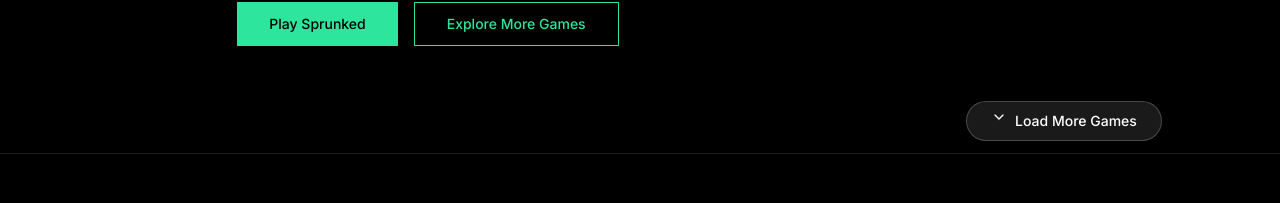
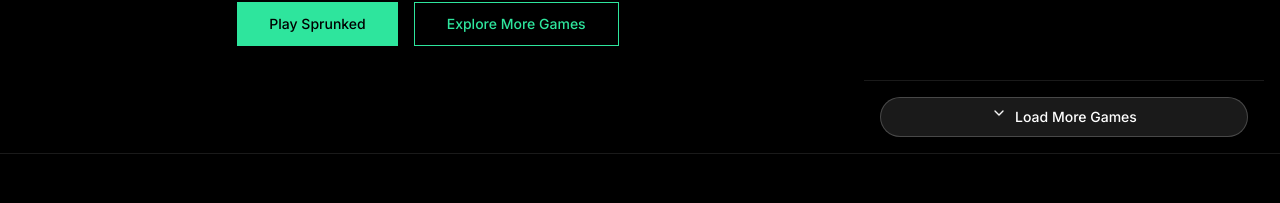
Before and after one commit to asce0110/IncrediboxSprunkigame, a Next.js app: page / in a window 1280 px wide. Shown: the part 679-882 px from the top of the page. Built offline with nearby package versions, Linux system fonts and the light colour scheme.

Commit message:
fix: 优化加载更多按钮布局，避免与游戏内容重叠

```diff
--- a/components/more-games.tsx
+++ b/components/more-games.tsx
@@ -154,8 +154,9 @@
       <div className="p-6 border-b border-[#2EE59D]/10">
         <h2 className="text-2xl font-semibold text-[#2EE59D]">More Sprunked Games</h2>
       </div>
-      <div className="flex-1 overflow-y-auto p-3 relative">
-        <div className="grid grid-cols-1 sm:grid-cols-2 md:grid-cols-3 gap-4 auto-rows-fr pb-16">
+      <div className="flex-1 flex flex-col">
+        <div className="flex-1 overflow-y-auto p-3">
+          <div className="grid grid-cols-1 sm:grid-cols-2 md:grid-cols-3 gap-4 auto-rows-fr">
             {moreGames.slice(0, visibleGames).map((game, index) => (
               <SimpleGameCard
                 key={index}
@@ -166,14 +167,12 @@
               />
             ))}
           </div>
+        </div>
         {hasMoreGames && (
-          <div className="absolute bottom-0 left-0 right-0 h-16 bg-gradient-to-t from-black/80 to-transparent pointer-events-none" />
-        )}
-        {hasMoreGames && (
-          <div className="absolute bottom-0 left-0 right-0 flex justify-center items-center h-16">
+          <div className="p-4 border-t border-white/10 bg-black/30">
             <Button
               onClick={loadMore}
-              className="bg-white/10 hover:bg-white/20 text-white border border-white/20 hover:border-white/40 transition-all duration-300 shadow-lg hover:shadow-white/20 px-6 py-2 rounded-full backdrop-blur-sm"
+              className="w-full bg-white/10 hover:bg-white/20 text-white border border-white/20 hover:border-white/40 transition-all duration-300 shadow-lg hover:shadow-white/20 px-6 py-2 rounded-full backdrop-blur-sm"
             >
               <ChevronDown className="mr-2 h-4 w-4 animate-bounce" />
               Load More Games
```
Lines whose indentation alone changed are shown as unchanged.
